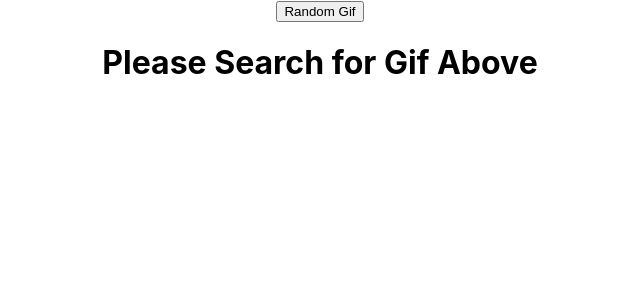
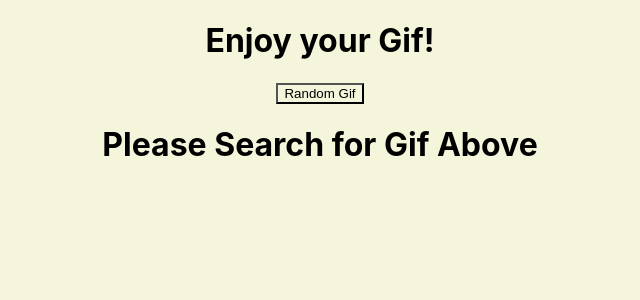
Before and after one commit to rohansinha01/giphy, a React (Create React App) app: page / in a window 1280 px wide. Shown: the top 300 px of the page, without its empty margins (320-960 px from the left). Built offline with nearby package versions, Linux system fonts and the light colour scheme.

Commit message:
added css

```diff
--- a/package.json
+++ b/package.json
@@ -6,6 +6,7 @@
     "@testing-library/jest-dom": "^5.17.0",
     "@testing-library/react": "^13.4.0",
     "@testing-library/user-event": "^13.5.0",
+    "@babel/plugin-proposal-private-property-in-object":"7.21.11",
     "react": "^18.2.0",
     "react-dom": "^18.2.0",
     "react-scripts": "5.0.1",
--- a/src/App.css
+++ b/src/App.css
@@ -36,3 +36,7 @@
     transform: rotate(360deg);
   }
 }
+
+* {
+  background-color: beige;
+}
--- a/src/App.js
+++ b/src/App.js
@@ -3,8 +3,10 @@ import './App.css';
 import GifDisplay from './components/GifDisplay';
 import Form from './components/Form'
 import { useState } from 'react';
-import Searchform from './components/Searchform';
-import Searchgif from './components/Searchgif';
+// import Searchform from './components/Searchform';
+// import Searchgif from './components/Searchgif';
+import Header from './components/Header.js';
+
 function App() {
 
   //apikey
@@ -40,8 +42,10 @@ function App() {
 
   return (
     <div className="App">
+      <Header />
       <Form setrandomGif={getGif}/>
       <GifDisplay gif={gif}/>
+
       {/* <Searchform searchGif={getSearch}/>
       <Searchgif search={search}/> */}
     </div>
--- /dev/null
+++ b/src/components/Header.js
@@ -0,0 +1,7 @@
+function Header() {
+    return (
+        <h1>Enjoy your Gif!</h1>
+    )
+}
+
+export default Header
```
